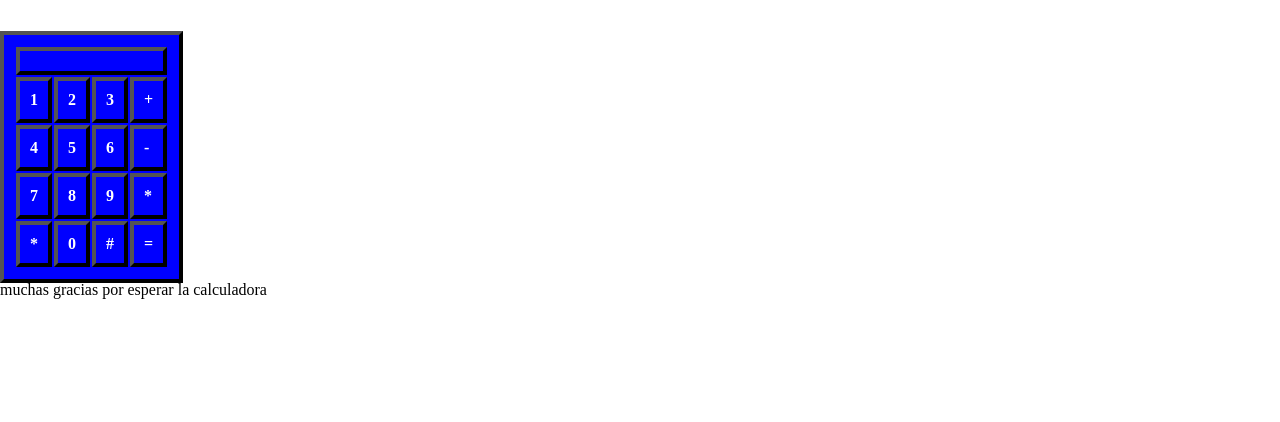
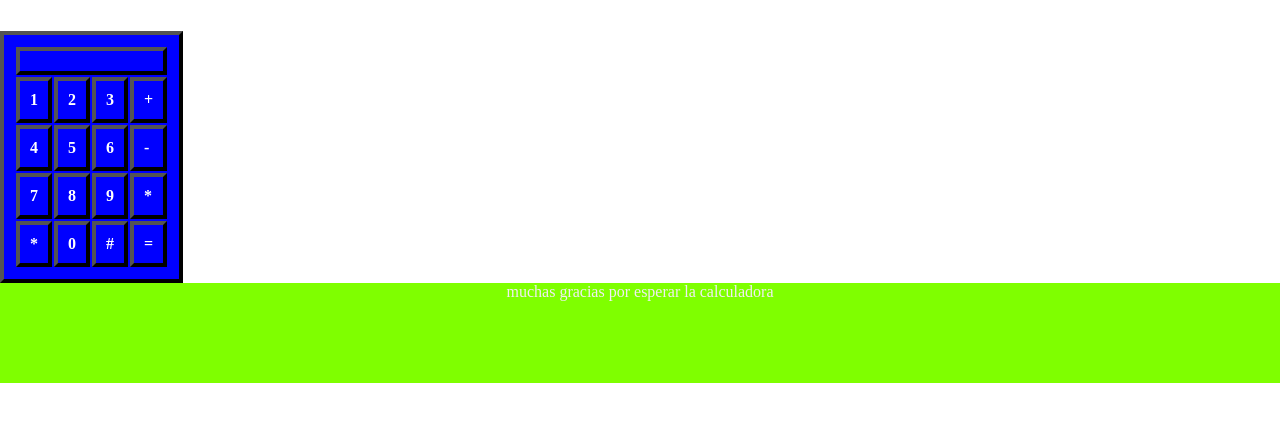
Before and after one commit to 20401/cal2, a plain HTML site: page index.html in a window 1280 px wide. Shown: the part 74-496 px from the top of the page. Drawn offline with Linux system fonts and the light colour scheme.

Commit message:
color para el footer

```diff
--- a/stely.css
+++ b/stely.css
@@ -4,6 +4,7 @@
 }
 
 div {
+    p
     height          : 250px;
     width          : 180px;
     background-color: blue;
@@ -24,3 +25,13 @@ td {
     padding: 10px 10px 10px 10px;
     border : 4px outset black;
 }
+footer
+{
+    color:rgb(241, 237, 243);
+    text-align: center ;
+        height: 100px;
+    width: 100%;
+    background-color: chartreuse;
+
+
+}
```
